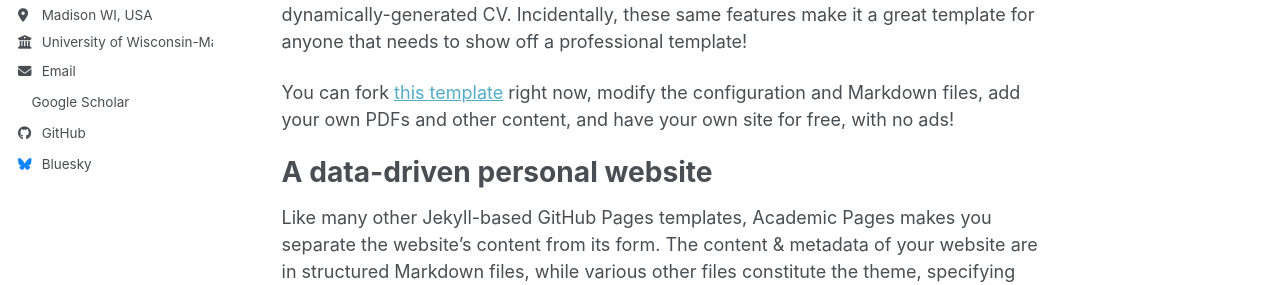
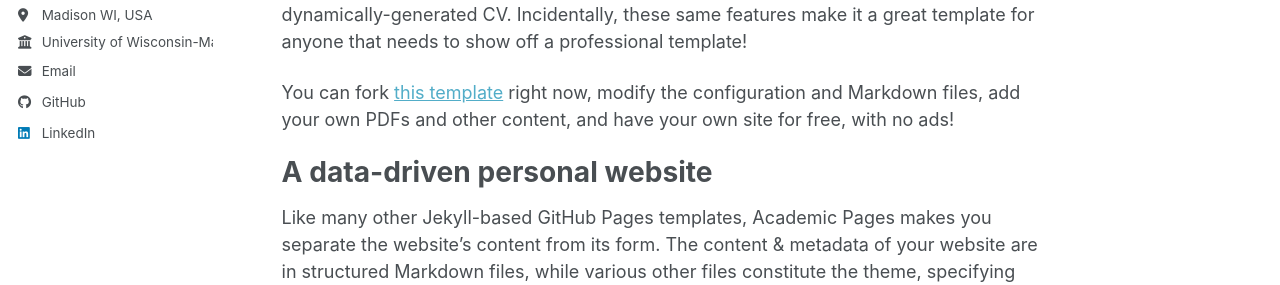
Before and after one commit to James-Salmon/James-Salmon.github.io, a Jekyll site: the page built from _pages/about.md, in a window 1280 px wide. Shown: the part 332-617 px from the top of the page. Built offline with Jekyll 4.4.1, drawn with Linux system fonts in a browser that asks for light colours; a style sheet for code colours, icons or effects is not loaded; some of the changed lines change nothing that is shown.

Commit message:
Update _config.yml

```diff
--- a/_config.yml
+++ b/_config.yml
@@ -13,10 +13,10 @@
 title_separator          : "-"
 name                     : &name "James Salmon"
 description              : &description "PhD Candidate in Applied Economics, University of Wisconsin-Madison"   # Update this with a general description of your site, this is the default if not overridden by a page
-url                      : https://academicpages.github.io # The base hostname & protocol for your site e.g. "https://[your GitHub username].github.io",
+url                      : https://James-Salmon.github.io # The base hostname & protocol for your site e.g. "https://[your GitHub username].github.io",
                                                            # or if you already have some other page hosted on Github then use "https://[your GitHub username].github.io/[Your Repo Name]"
 baseurl                  : "" # the subpath of your site, e.g. "/blog"
-repository               : "academicpages/academicpages.github.io"
+repository               : "James-Salmon/James-Salmon.github.io"
 
 # Site Author - The following control what appear as part of the author content on the side bar.
 #               If a field is blank the icon and link will not appear, otherwise it will be shown.
@@ -30,12 +30,12 @@
   location         : "Madison WI, USA"
   employer         : "University of Wisconsin-Madison"
   uri              : # URL
-  email            : "ljsalmon@wisc.edu"
+  email            : "james_salmon@icloud.com"
 
   # Academic websites
   academia         : # URL
   arxiv            : # URL - Update with the correct link to your profile
-  googlescholar    : "https://scholar.google.com/citations?user=PS_CX0AAAAAJ"
+  googlescholar    : # URL
   inspire-hep      : # URL
   impactstory      : # URL
   semantic         : # URL
@@ -49,13 +49,13 @@
   bitbucket        : # Username - Update with your username on the site
   codepen          : # Username
   dribbble         : # Username
-  github           : "academicpages"
+  github           : "James-Salmon"
   kaggle           : # Username
   stackoverflow    : # User number or user number and name (i.e., use "1" or "1/jeff-atwood")
 
   # Social media
   artstation       : # Username
-  bluesky          : "bsky.app" # Replace this with you Bluesky username
+  bluesky          : # Replace this with you Bluesky username
   facebook         : # Username
   flickr           : # Username
   foursquare       : # Username
@@ -64,7 +64,7 @@
   keybase          : # Username
   instagram        : # Username
   lastfm           : # Username
-  linkedin         : # Username
+  linkedin         : 'www.linkedin.com/in/dr-james-salmon'
   mastodon         : # URL
   medium           : # URL
   pinterest        : # Username
```
